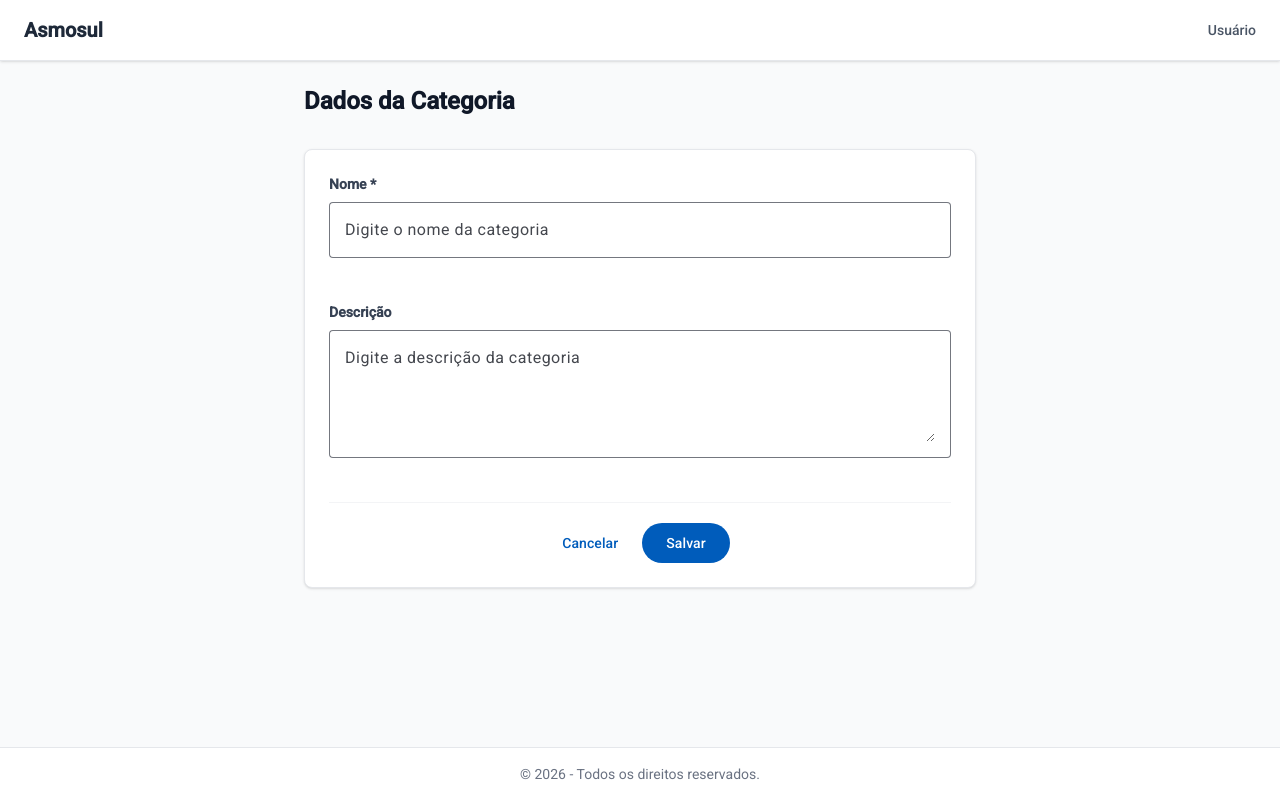
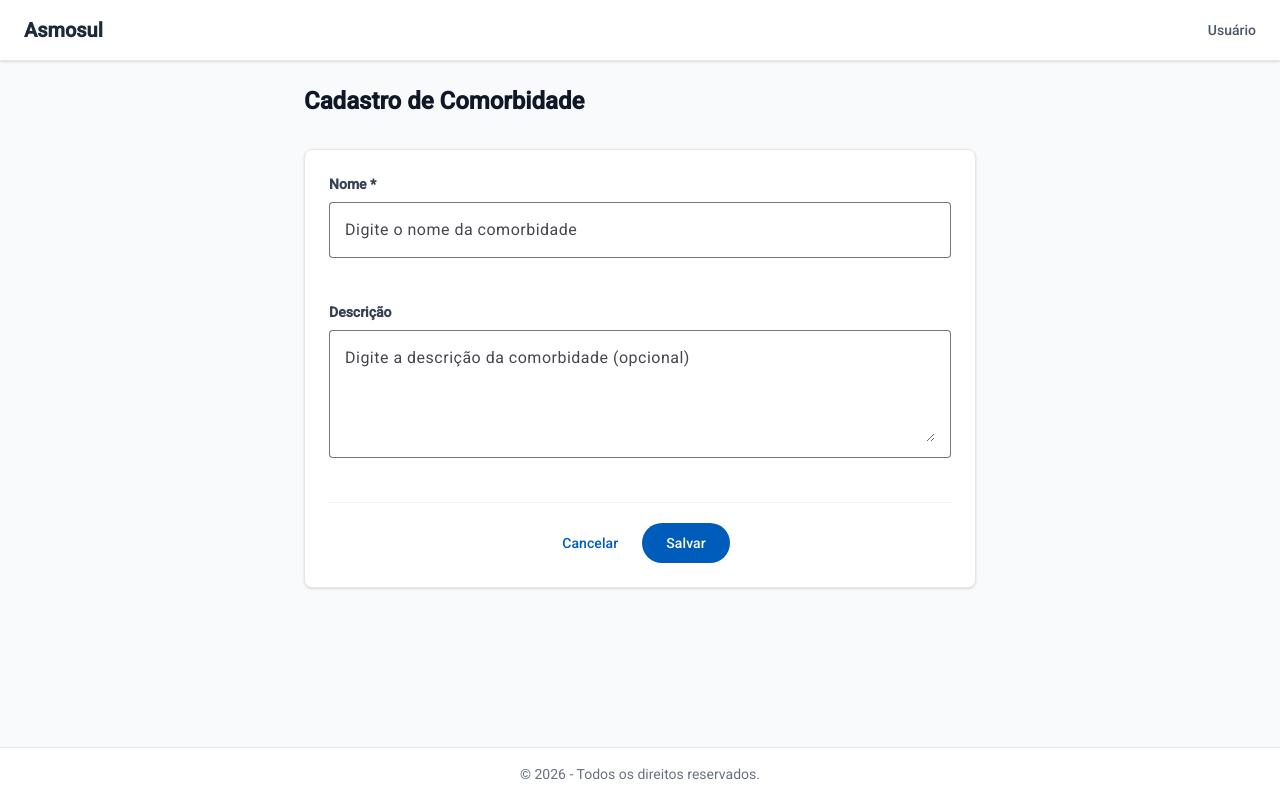
Before and after one commit to unitins-p2-asmosul/admin-asmosul, an Angular app in the folder web/: page /comorbidades/novo in a window 1280 px wide. Before the commit this address led to /categorias/novo. Built offline with nearby package versions, Linux system fonts and the light colour scheme.

Commit message:
feat: criar formulario de comorbidade com envio falso (#43)
Co-authored-by: Victor Alexandre Borges Milhomem <valex.milhomem@gmail.com>

```diff
--- a/web/src/app/app.routes.ts
+++ b/web/src/app/app.routes.ts
@@ -17,6 +17,11 @@ export const routes: Routes = [
 			import('./features/pessoas/pessoas.routes').then((modulo) => modulo.PESSOAS_ROUTES),
 	},
 	{
+		path: 'comorbidades',
+		loadChildren: () =>
+			import('./features/comorbidades/comorbidades.routes').then((modulo) => modulo.COMORBIDADES_ROUTES),
+	},
+	{
 		path: '**',
 		redirectTo: 'categorias/novo',
 	},
--- /dev/null
+++ b/web/src/app/features/comorbidades/comorbidades.routes.ts
@@ -0,0 +1,16 @@
+import { Routes } from '@angular/router';
+
+export const COMORBIDADES_ROUTES: Routes = [
+  {
+    path: 'novo',
+    loadComponent: () =>
+      import('./pages/comorbidade-cadastro-page/comorbidade-cadastro-page.component').then(
+        (modulo) => modulo.ComorbidadeCadastroPageComponent,
+      ),
+  },
+  {
+    path: '',
+    pathMatch: 'full',
+    redirectTo: 'novo',
+  },
+];
--- /dev/null
+++ b/web/src/app/features/comorbidades/mocks/comorbidade.mock.ts
@@ -0,0 +1,10 @@
+import { Comorbidade } from '../models/comorbidade.model';
+
+export const MOCK_COMORBIDADES: Comorbidade[] = [
+  { id: 1, nome: 'Hipertensão', descricao: 'Registro de hipertensão arterial.' },
+  { id: 2, nome: 'Diabetes Mellitus', descricao: 'Tipo 2, controlada com medicação.' },
+  { id: 3, nome: 'Asma', descricao: 'Asma crônica moderada.' },
+  { id: 4, nome: 'Cardiopatia', descricao: 'Acompanhamento cardiológico.' },
+  { id: 5, nome: 'Obesidade', descricao: 'Grau II.' },
+  { id: 6, nome: 'Alzheimer', descricao: 'Estágio inicial.' },
+];
--- /dev/null
+++ b/web/src/app/features/comorbidades/pages/comorbidade-cadastro-page/comorbidade-cadastro-page.component.html
@@ -0,0 +1,52 @@
+<section class="mx-auto max-w-2xl">
+  <div class="mb-8">
+    <h1 class="text-2xl font-bold text-gray-900">Cadastro de Comorbidade</h1>
+  </div>
+
+  <form
+    [formGroup]="form"
+    (ngSubmit)="salvar()"
+    class="space-y-6 rounded-lg border border-gray-200 bg-white p-6 shadow-sm"
+  >
+    <div class="w-full">
+      <label for="nome" class="mb-2 block text-sm font-semibold text-gray-700">Nome *</label>
+      <mat-form-field appearance="outline" class="w-full">
+        <input
+          id="nome"
+          matInput
+          formControlName="nome"
+          placeholder="Digite o nome da comorbidade"
+        />
+      @if (form.controls.nome.hasError('required') || form.controls.nome.hasError('pattern')) {
+        <mat-error>O nome é obrigatório.</mat-error>
+      } @else if (form.controls.nome.hasError('backend')) {
+        <mat-error>{{ form.controls.nome.getError('backend') }}</mat-error>
+      }
+      </mat-form-field>
+    </div>
+
+    <div class="w-full">
+      <label for="descricao" class="mb-2 block text-sm font-semibold text-gray-700">Descrição</label>
+      <mat-form-field appearance="outline" class="w-full">
+        <textarea
+          id="descricao"
+          matInput
+          formControlName="descricao"
+          rows="4"
+          placeholder="Digite a descrição da comorbidade (opcional)"
+        ></textarea>
+      </mat-form-field>
+    </div>
+
+    <div class="flex flex-col-reverse justify-center gap-3 border-t border-gray-100 pt-5 sm:flex-row">
+      <button mat-button type="button" (click)="cancelar()">Cancelar</button>
+      <button mat-flat-button color="primary" type="submit" [disabled]="carregando()">
+        @if (carregando()) {
+          Salvando...
+        } @else {
+          Salvar
+        }
+      </button>
+    </div>
+  </form>
+</section>
--- /dev/null
+++ b/web/src/app/features/comorbidades/pages/comorbidade-cadastro-page/comorbidade-cadastro-page.component.ts
@@ -0,0 +1,76 @@
+import { HttpErrorResponse } from '@angular/common/http';
+import { Component, inject, signal } from '@angular/core';
+import { NonNullableFormBuilder, ReactiveFormsModule, Validators } from '@angular/forms';
+import { MatButtonModule } from '@angular/material/button';
+import { MatFormFieldModule } from '@angular/material/form-field';
+import { MatInputModule } from '@angular/material/input';
+import { MatCardModule } from '@angular/material/card';
+import { Router } from '@angular/router';
+import { ErroApi } from '@features/shared/models/erro-api.model';
+import { NotificacaoService } from '@features/shared/services/notificacao.service';
+import { ComorbidadeService } from '../../services/comorbidade.service';
+import { ComorbidadePayload } from '../../models/comorbidade.model';
+
+@Component({
+  selector: 'app-comorbidade-cadastro-page',
+  standalone: true,
+  imports: [ReactiveFormsModule, MatButtonModule, MatFormFieldModule, MatInputModule, MatCardModule],
+  templateUrl: './comorbidade-cadastro-page.component.html',
+})
+export class ComorbidadeCadastroPageComponent {
+  private readonly fb = inject(NonNullableFormBuilder);
+  private readonly router = inject(Router);
+  private readonly comorbidadeService = inject(ComorbidadeService);
+  private readonly notificacaoService = inject(NotificacaoService);
+
+  protected readonly carregando = signal(false);
+  protected readonly form = this.fb.group({
+    nome: ['', [Validators.required, Validators.pattern(/\S/)]],
+    descricao: [''],
+  });
+
+  protected salvar(): void {
+    if (this.form.invalid) {
+      this.form.markAllAsTouched();
+      return;
+    }
+
+    this.carregando.set(true);
+    this.comorbidadeService.cadastrar(this.montarRequisicao()).subscribe({
+      next: () => {
+        this.notificacaoService.sucesso('Comorbidade cadastrada com sucesso!');
+        this.router.navigate(['/comorbidades/novo']); // Mantém na mesma página por enquanto ou redireciona
+        this.form.reset(); // Limpa o formulário simulando conclusão
+      },
+      error: (erro: HttpErrorResponse) => this.tratarErro(erro),
+      complete: () => this.carregando.set(false),
+    });
+  }
+
+  protected cancelar(): void {
+    this.form.reset();
+  }
+
+  private montarRequisicao(): ComorbidadeRequisicao {
+    const valores = this.form.getRawValue();
+    return {
+      nome: valores.nome.trim(),
+      descricao: valores.descricao.trim() || undefined,
+    };
+  }
+
+  private tratarErro(erro: HttpErrorResponse): void {
+    this.carregando.set(false);
+    const corpo = erro.error as ErroApi | undefined;
+
+    if (corpo?.erros && corpo.erros.length > 0) {
+      corpo.erros.forEach(({ campo, mensagem }) => {
+        this.form.get(campo)?.setErrors({ backend: mensagem });
+      });
+    } else if (corpo?.detail) {
+      this.notificacaoService.erro(corpo.detail);
+    } else {
+      this.notificacaoService.erro('Ocorreu um erro inesperado.');
+    }
+  }
+}
--- /dev/null
+++ b/web/src/app/features/comorbidades/services/comorbidade.service.ts
@@ -0,0 +1,74 @@
+import { HttpClient } from '@angular/common/http';
+import { inject, Injectable } from '@angular/core';
+import { Observable, of, throwError } from 'rxjs';
+import { delay } from 'rxjs/operators';
+import { environment } from '../../../../enviroments/enviroment';
+import { MOCK_COMORBIDADES } from '../mocks/comorbidade.mock';
+import { Comorbidade, ComorbidadePayload } from '../models/comorbidade.model';
+
+@Injectable({
+  providedIn: 'root',
+})
+export class ComorbidadeService {
+  private readonly http = inject(HttpClient);
+  private readonly endpoint = 'comorbidades';
+  private getComorbidades(): Comorbidade[] {
+    try {
+      const salvo = localStorage.getItem('MOCK_COMORBIDADES');
+      if (salvo) {
+        return JSON.parse(salvo);
+      }
+    } catch {
+      // Ignora erro de acesso ao localStorage
+    }
+    return [...MOCK_COMORBIDADES];
+  }
+
+  private salvarNoStorage(lista: Comorbidade[]): void {
+    try {
+      localStorage.setItem('MOCK_COMORBIDADES', JSON.stringify(lista));
+    } catch {
+      // Ignora erro
+    }
+  }
+
+  cadastrar(requisicao: ComorbidadePayload): Observable<Comorbidade> {
+    if (environment.mockApi) {
+      const nome = requisicao.nome.trim();
+      const descricao = requisicao.descricao?.trim() || undefined;
+
+      if (!nome) {
+        return throwError(() => ({
+          status: 400,
+          error: {
+            detail: 'Um ou mais campos não passaram na validação.',
+            erros: [{ campo: 'nome', mensagem: 'O nome é obrigatório' }],
+          },
+        })).pipe(delay(300));
+      }
+
+      const lista = this.getComorbidades();
+      const existe = lista.some(
+        (comorbidade) => comorbidade.nome.localeCompare(nome, undefined, { sensitivity: 'base' }) === 0,
+      );
+
+      if (existe) {
+        return throwError(() => ({
+          status: 409,
+          error: { detail: 'Já existe uma comorbidade cadastrada com este nome.' },
+        })).pipe(delay(300));
+      }
+
+      const comorbidade: Comorbidade = {
+        id: Math.max(0, ...lista.map((item) => item.id)) + 1,
+        nome,
+        descricao,
+      };
+      lista.push(comorbidade);
+      this.salvarNoStorage(lista);
+      return of(comorbidade).pipe(delay(300));
+    }
+
+    return this.http.post<Comorbidade>(this.endpoint, requisicao);
+  }
+}
```
Also changed, not shown: web/src/app/features/comorbidades/models/comorbidade.model.ts (added, +10 -0 lines).
